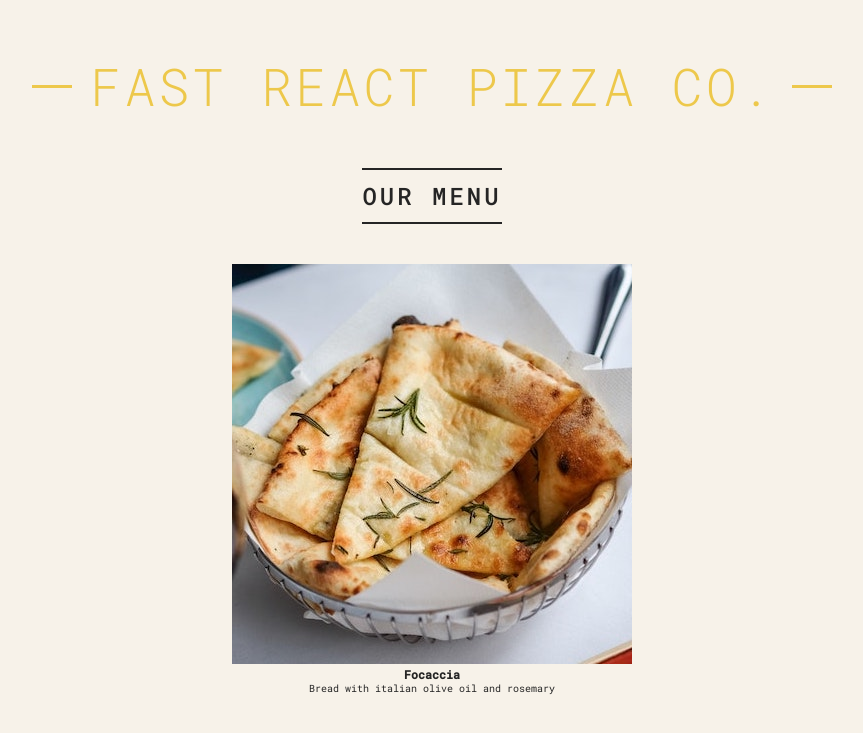
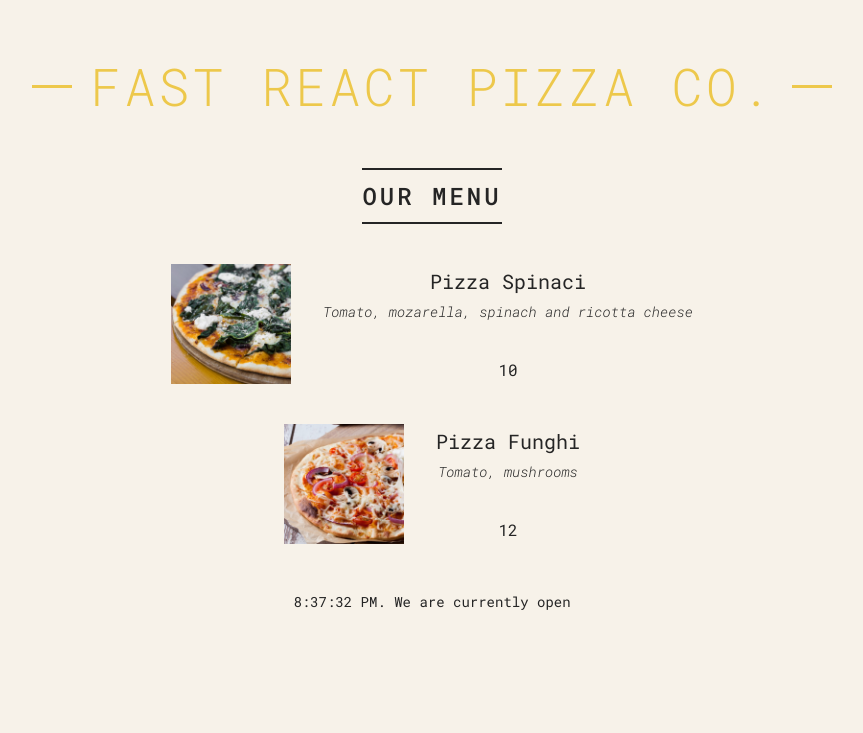
Before and after one commit to dariojularic/react-workshop, a React (Vite) app: page / in a window 1280 px wide. Shown: the top 733 px of the page, without its empty margins (208-1071 px from the left). Built offline with nearby package versions, Linux system fonts and the light colour scheme.

Commit message:
Pass and receive props

```diff
--- a/src/App.jsx
+++ b/src/App.jsx
@@ -19,12 +19,16 @@ function App() {
   )
 }
 
-function Pizza() {
+function Pizza(props) {
+  console.log(props)
   return (
-    <div>
-      <img src="/public/pizzas/focaccia.jpg" alt="Pizza focaccia" />
-      <h3>{pizzaData[0].name}</h3>
-      <p>{pizzaData[0].ingredients}</p>
+    <div className="pizza">
+      <img src={props.photoName} alt={props.photoName} />
+      <div>
+        <h3>{props.name}</h3>
+        <p>{props.ingredients}</p>
+        <span>{props.price}</span>
+      </div>
     </div>
   )
 }
@@ -42,9 +46,19 @@ function Menu() {
   return (
     <main className="menu">
       <h2>Our Menu</h2>
-      <Pizza />
-      <Pizza />
-      <Pizza />
+      <Pizza
+        name="Pizza Spinaci"
+        ingredients="Tomato, mozarella, spinach and ricotta cheese"
+        photoName="public/pizzas/spinaci.jpg"
+        price={10}
+      />
+
+      <Pizza
+        name="Pizza Funghi"
+        ingredients="Tomato, mushrooms"
+        photoName="public/pizzas/funghi.jpg"
+        price={12}
+      />
     </main>
   )
 }
@@ -56,8 +70,8 @@ function Footer() {
   const isOpen = hour >= openHour && hour <= closeHour;
   console.log(isOpen)
 
-  if (hour >= openHour && hour <= closeHour) alert("We're currently open!");
-  else alert("Sorry, we are closed")
+  // if (hour >= openHour && hour <= closeHour) alert("We're currently open!");
+  // else alert("Sorry, we are closed")
   // return React.createElement("footer", null, "We're currently open")
   return <footer className="footer">{new Date().toLocaleTimeString()}. We are currently open</footer>
 }
```
